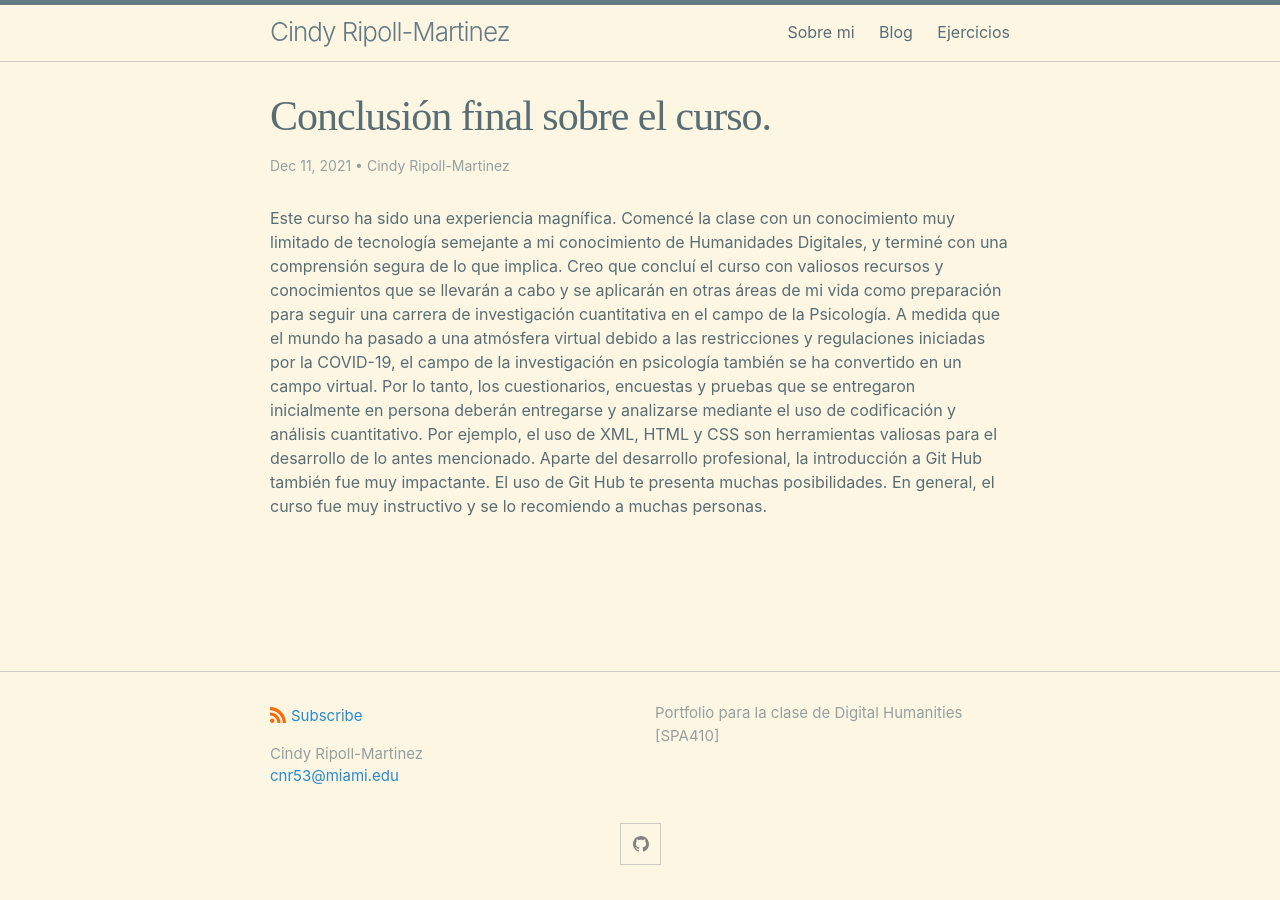
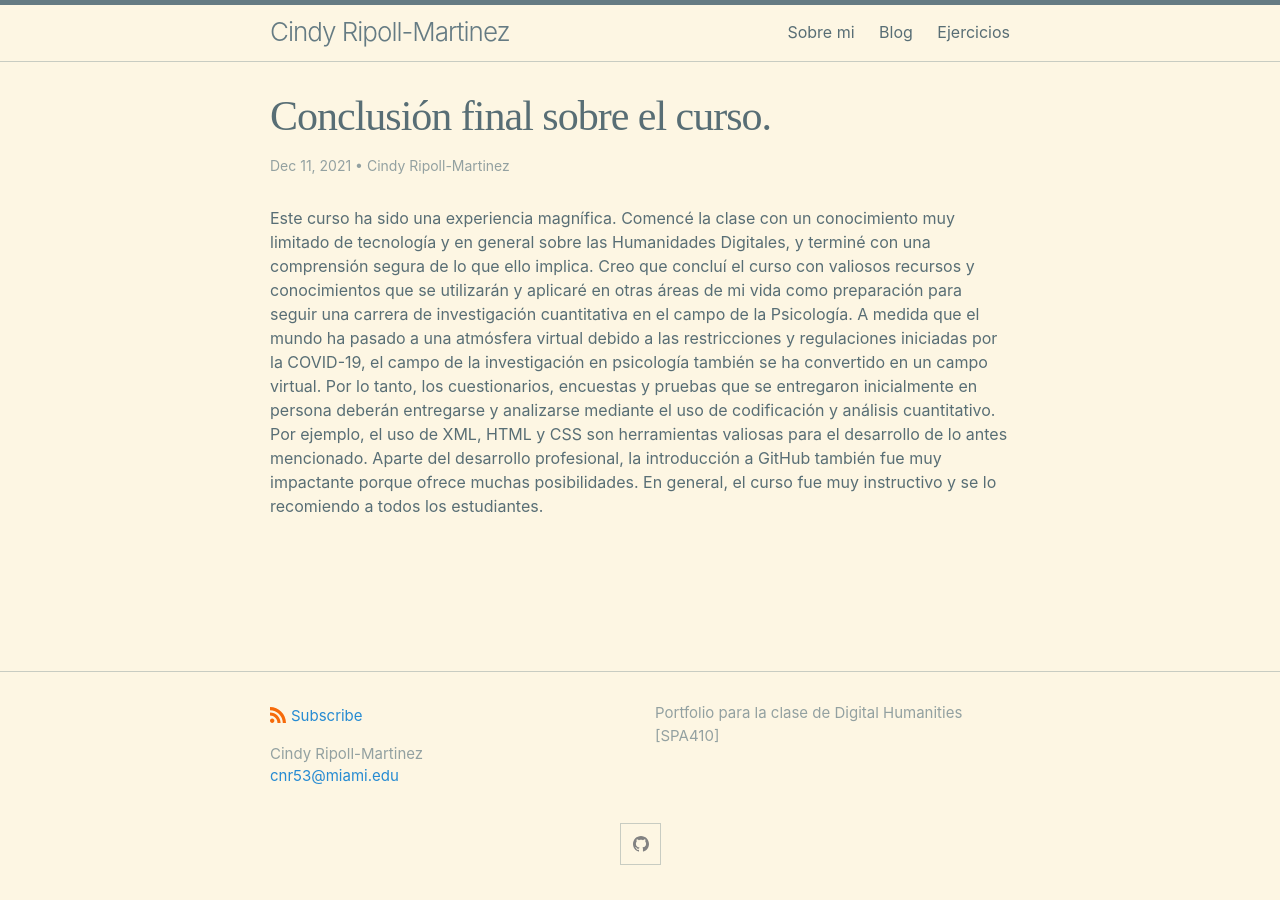
Before and after one commit to cindyripollm/cindyripollm.github.io, a Jekyll site: the page built from _posts/2021-12-11-concluscion.md, in a window 1280 px wide. Built offline with Jekyll 4.4.1, drawn with Linux system fonts in a browser that asks for light colours.

Commit message:
Update 2021-12-11-concluscion.md

```diff
--- a/_posts/2021-12-11-concluscion.md
+++ b/_posts/2021-12-11-concluscion.md
@@ -5,4 +5,4 @@
 author: Cindy Ripoll-Martinez
 ---
 
-Este curso ha sido una experiencia magnífica. Comencé la clase con un conocimiento muy limitado de tecnología semejante a mi conocimiento de Humanidades Digitales, y terminé con una comprensión segura de lo que implica. Creo que concluí el curso con valiosos recursos y conocimientos que se llevarán a cabo y se aplicarán en otras áreas de mi vida como preparación para seguir una carrera de investigación cuantitativa en el campo de la Psicología. A medida que el mundo ha pasado a una atmósfera virtual debido a las restricciones y regulaciones iniciadas por la COVID-19, el campo de la investigación en psicología también se ha convertido en un campo virtual. Por lo tanto, los cuestionarios, encuestas y pruebas que se entregaron inicialmente en persona deberán entregarse y analizarse mediante el uso de codificación y análisis cuantitativo. Por ejemplo, el uso de XML, HTML y CSS son herramientas valiosas para el desarrollo de lo antes mencionado. Aparte del desarrollo profesional, la introducción a Git Hub también fue muy impactante. El uso de Git Hub te presenta muchas posibilidades. En general, el curso fue muy instructivo y se lo recomiendo a muchas personas.
+Este curso ha sido una experiencia magnífica. Comencé la clase con un conocimiento muy limitado de tecnología y en general sobre las Humanidades Digitales, y terminé con una comprensión segura de lo que ello implica. Creo que concluí el curso con valiosos recursos y conocimientos que se utilizarán y aplicaré en otras áreas de mi vida como preparación para seguir una carrera de investigación cuantitativa en el campo de la Psicología. A medida que el mundo ha pasado a una atmósfera virtual debido a las restricciones y regulaciones iniciadas por la COVID-19, el campo de la investigación en psicología también se ha convertido en un campo virtual. Por lo tanto, los cuestionarios, encuestas y pruebas que se entregaron inicialmente en persona deberán entregarse y analizarse mediante el uso de codificación y análisis cuantitativo. Por ejemplo, el uso de XML, HTML y CSS son herramientas valiosas para el desarrollo de lo antes mencionado. Aparte del desarrollo profesional, la introducción a GitHub también fue muy impactante porque ofrece muchas posibilidades. En general, el curso fue muy instructivo y se lo recomiendo a todos los estudiantes.
```
